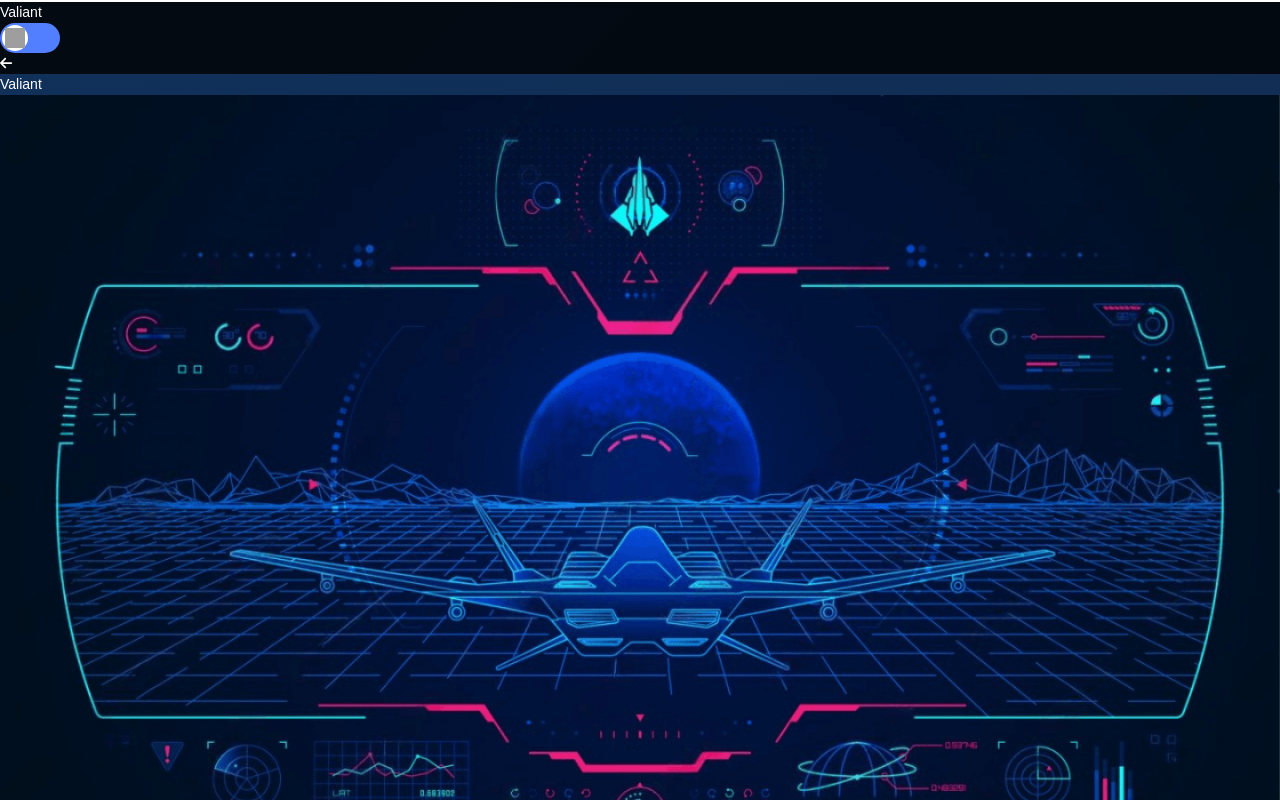
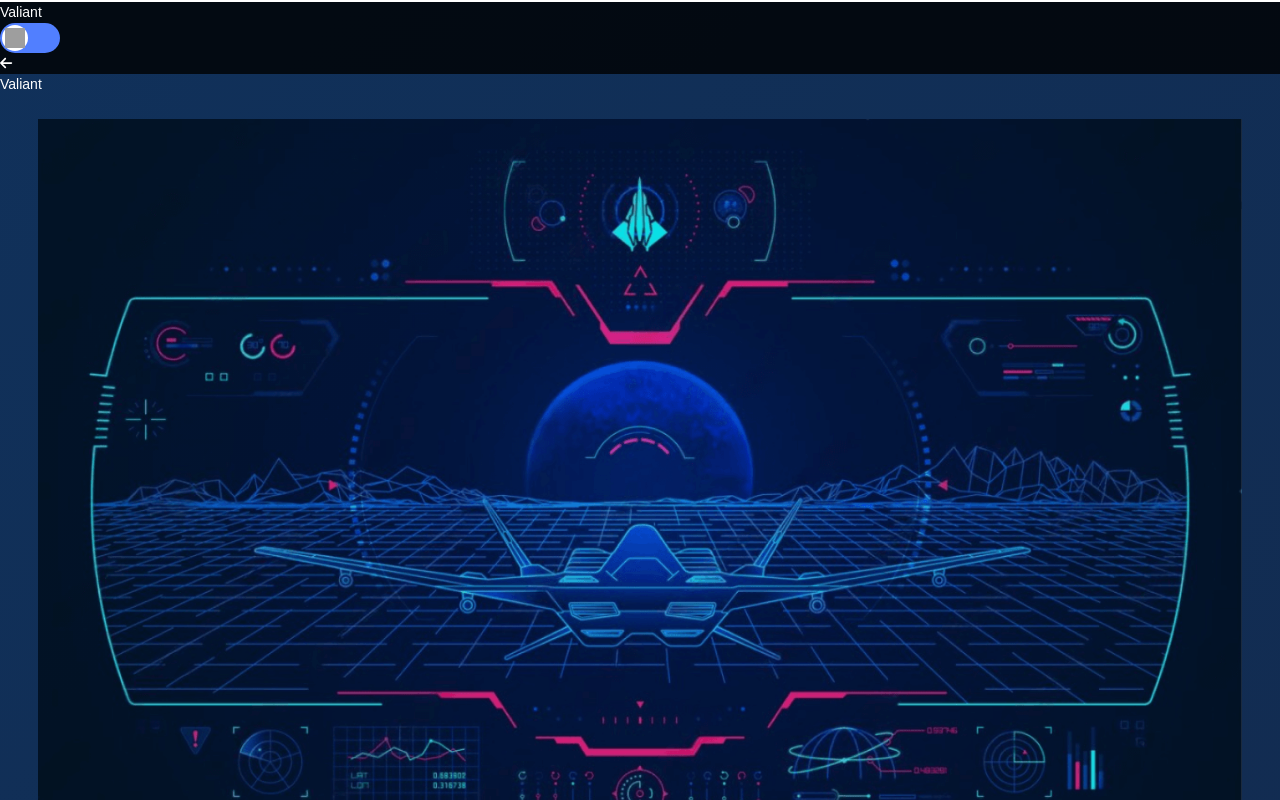
Before and after one commit to matigodoy93/cv-lucas-buela, a React (Vite) app: page /project/valiant in a window 1280 px wide. Shown: the top 800 px of the page. Built offline with nearby package versions, Linux system fonts and the light colour scheme; grey boxes are pictures that could not be loaded.

Commit message:
animaciones

```diff
--- /dev/null
+++ b/src/components/ProjectInfo/ProjectInfo.css
@@ -0,0 +1,18 @@
+@keyframes appear {
+    from {
+        opacity: 0;
+        scale: 0.5;
+    }
+    to {
+        opacity: 1;
+        scale: 1;
+    }
+}
+
+/* animation-timeline: view(): Se ejecuta al ser visto */
+/* animation-range: entry 0: termina cuando entra a la pantalla */
+.appear-animation {
+    animation: appear linear;
+    animation-timeline: view();
+    animation-range: entry 0;
+}
--- a/src/components/ProjectInfo/ProjectInfo.tsx
+++ b/src/components/ProjectInfo/ProjectInfo.tsx
@@ -1,4 +1,4 @@
-
+import './ProjectInfo.css'
 interface Props{
     isImageFirst: boolean;
     subtitle?: string;
@@ -27,7 +27,7 @@ export const ProjectInfo = ({
             isImageFirst &&
             <div className="mb-10">
                 <article className="w-full lg:flex lg:justify-between lg:items-center">
-                    <div className="w-full mx-auto mb-5 lg:w-2/5">
+                    <div className="appear-animation w-full mx-auto mb-5 lg:w-2/5">
                         <img className="w-full" src={image} alt={subtitle} />
                     </div>
 
@@ -48,7 +48,7 @@ export const ProjectInfo = ({
                         <p className="text-xl text-justify md:text-3xl lg:text-start"> { textLines } </p>
                     </div>
 
-                    <div className="w-full mx-auto lg:w-2/5">
+                    <div className="appear-animation w-full mx-auto lg:w-2/5">
                         <img className="w-full" src={image} alt={subtitle} />
                     </div>
                 </article>
--- /dev/null
+++ b/src/pages/CineOnline.css
@@ -0,0 +1,18 @@
+@keyframes appear {
+    from {
+        opacity: 0;
+        scale: 0.5;
+    }
+    to {
+        opacity: 1;
+        scale: 1;
+    }
+}
+
+/* animation-timeline: view(): Se ejecuta al ser visto */
+/* animation-range: entry 0: termina cuando entra a la pantalla */
+.appear-animation {
+    animation: appear linear;
+    animation-timeline: view();
+    animation-range: entry 0;
+}
--- a/src/pages/CineOnline.tsx
+++ b/src/pages/CineOnline.tsx
@@ -63,7 +63,7 @@ export const CineOnline = () => {
                                 <h4 className="text-4xl text-center py-5 uppercase lg:text-center">Banner 1</h4>
                             </div>
 
-                            <div className="w-full lg:w-4/5 mx-auto">
+                            <div className="appear-animation w-full lg:w-4/5 mx-auto">
                                 <img className="w-full" src={image5} alt={'Banner 1'} />
                             </div>
                         </article>
@@ -72,7 +72,7 @@ export const CineOnline = () => {
                                 <h4 className="text-4xl text-center py-5 uppercase lg:text-center">Banner 2</h4>
                             </div>
 
-                            <div className="w-full lg:w-4/5 mx-auto">
+                            <div className="appear-animation w-full lg:w-4/5 mx-auto">
                                 <img className="w-full" src={image6} alt={'Banner 2'} />
                             </div>
                         </article>
@@ -87,12 +87,12 @@ export const CineOnline = () => {
                     </div>
                     <div className="lg:flex lg:justify-between">
                         <article className="w-full lg:flex lg:flex-col lg:justify-center lg:items-center ">
-                            <div className="w-full lg:w-4/5 mx-auto">
+                            <div className="appear-animation w-full lg:w-4/5 mx-auto">
                                 <img className="w-full" src={image7} alt={'Wireframe 1'} />
                             </div>
                         </article>
                         <article className="w-full mt-10 lg:mt-0 lg:flex lg:flex-col lg:justify-center lg:items-center">
-                            <div className="w-full lg:w-4/5 mx-auto">
+                            <div className="appear-animation w-full lg:w-4/5 mx-auto">
                                 <img className="w-full" src={image8} alt={'Wireframe 2'} />
                             </div>
                         </article>
@@ -102,12 +102,12 @@ export const CineOnline = () => {
                 <div className="mb-10">
                     <div className="lg:flex lg:justify-between">
                         <article className="w-full lg:flex lg:flex-col lg:justify-center lg:items-center ">
-                            <div className="w-full lg:w-4/5 mx-auto">
+                            <div className="appear-animation w-full lg:w-4/5 mx-auto">
                                 <img className="w-full" src={image9} alt={'Wireframe 3'} />
                             </div>
                         </article>
                         <article className="w-full mt-10 lg:mt-0 lg:flex lg:flex-col lg:justify-center lg:items-center">
-                            <div className="w-full lg:w-4/5 mx-auto">
+                            <div className="appear-animation w-full lg:w-4/5 mx-auto">
                                 <img className="w-full" src={image10} alt={'Wireframe 4'} />
                             </div>
                         </article>
@@ -132,7 +132,6 @@ export const CineOnline = () => {
                             </div>
                         </article>
                     </div>
-                    <hr className="mt-10" />
                 </div>
 
             </div>
--- /dev/null
+++ b/src/pages/Valiant.css
@@ -0,0 +1,18 @@
+@keyframes appear {
+    from {
+        opacity: 0;
+        scale: 0.5;
+    }
+    to {
+        opacity: 1;
+        scale: 1;
+    }
+}
+
+/* animation-timeline: view(): Se ejecuta al ser visto */
+/* animation-range: entry 0: termina cuando entra a la pantalla */
+.appear-animation {
+    animation: appear linear;
+    animation-timeline: view();
+    animation-range: entry 0;
+}
--- a/src/pages/Valiant.tsx
+++ b/src/pages/Valiant.tsx
@@ -34,7 +34,7 @@ export const Valiant = () => {
                         <h4 className="text-4xl text-center py-5 uppercase lg:text-center">{ t('valiant.designDecisions') }</h4>
                     </div>
 
-                    <div className="w-full ">
+                    <div className="w-full appear-animation">
                         <img className="w-full" src={image2} alt={ t('valiant.designDecisions') } />
                     </div>
                 </article>
@@ -50,7 +50,7 @@ export const Valiant = () => {
                         <h4 className="text-4xl text-center py-5 uppercase lg:text-center">{ t('valiant.designSystem') }</h4>
                     </div>
 
-                    <div className="w-full ">
+                    <div className="w-full appear-animation">
                         <img className="w-full" src={image3} alt={ t('valiant.designSystem') } />
                     </div>
                 </article>
@@ -66,7 +66,7 @@ export const Valiant = () => {
                         <h4 className="text-4xl text-center py-5 uppercase lg:text-center">{ t('valiant.valiant2') }</h4>
                     </div>
 
-                    <div className="w-full ">
+                    <div className="w-full appear-animation">
                         <img className="w-full" src={image4} alt={ t('valiant.valiant2') } />
                     </div>
                 </article>
@@ -82,7 +82,7 @@ export const Valiant = () => {
                         <h4 className="text-4xl text-center py-5 uppercase lg:text-center">{ t('valiant.valiant2Confirmation') }</h4>
                     </div>
 
-                    <div className="w-full ">
+                    <div className="w-full appear-animation">
                         <img className="w-full" src={image5} alt={ t('valiant.valiant2Confirmation') } />
                     </div>
                 </article>
@@ -98,12 +98,11 @@ export const Valiant = () => {
                         <h4 className="text-4xl text-center py-5 uppercase lg:text-center">{ t('valiant.valiant2Result') }</h4>
                     </div>
 
-                    <div className="w-full ">
+                    <div className="w-full appear-animation">
                         <img className="w-full" src={image6} alt={ t('valiant.valiant2Result') } />
                     </div>
                 </article>
             </div>
-            <hr className="mt-10" />
         </div>
 
       </div>
```
Also changed, not shown: src/App.css (added).
